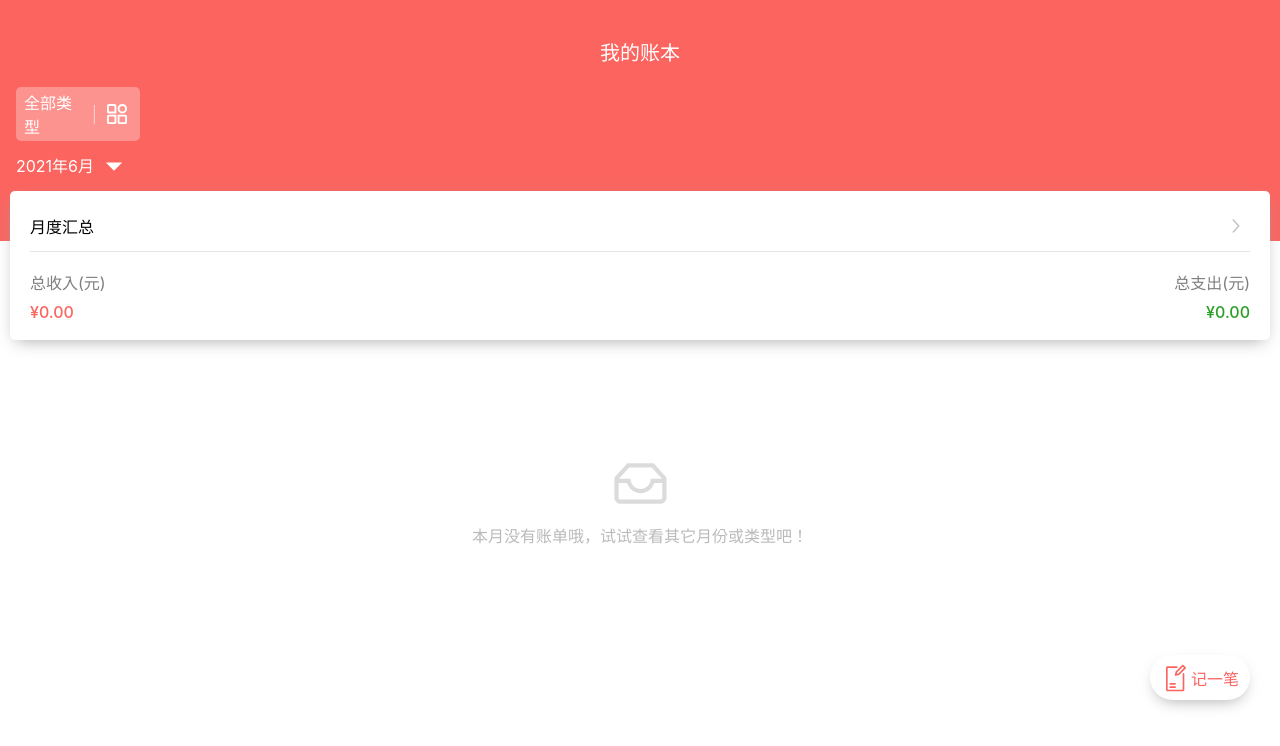
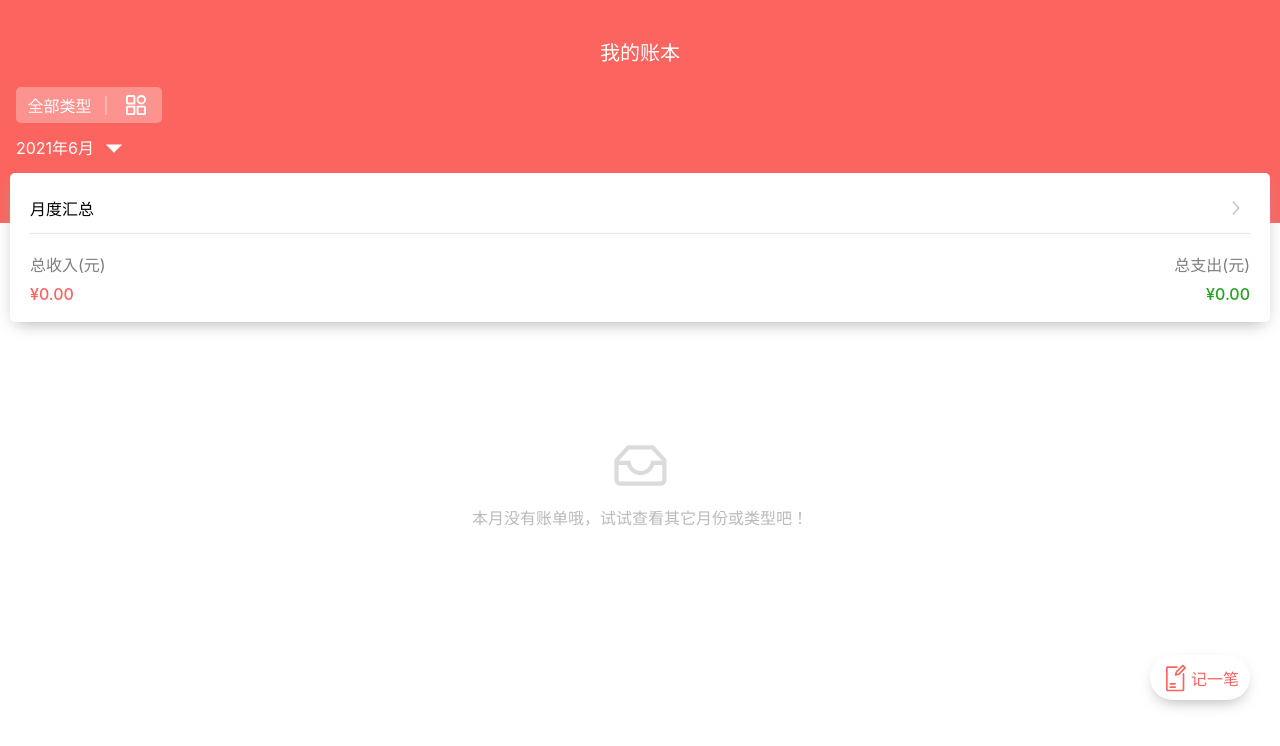
Before and after one commit to hanpanpan200/account-book, a React (Create React App) app: page / in a window 1280 px wide. Shown: the top 746 px of the page. Built offline with nearby package versions, Linux system fonts and the light colour scheme.

Commit message:
enhancement: refine details

```diff
--- a/public/index.html
+++ b/public/index.html
@@ -24,7 +24,7 @@
       work correctly both with client-side routing and a non-root public URL.
       Learn how to configure a non-root public URL by running `npm run build`.
     -->
-    <title>React App</title>
+    <title>Fancy Book</title>
   </head>
   <body>
     <noscript>You need to enable JavaScript to run this app.</noscript>
--- a/src/pages/home/CategoryButton/index.module.scss
+++ b/src/pages/home/CategoryButton/index.module.scss
@@ -1,7 +1,7 @@
 @import "../../../styles/colors";
 
 .container {
-  width: 108px;
+  width: 130px;
   display: flex;
   flex-direction: row;
   align-items: center;
```
